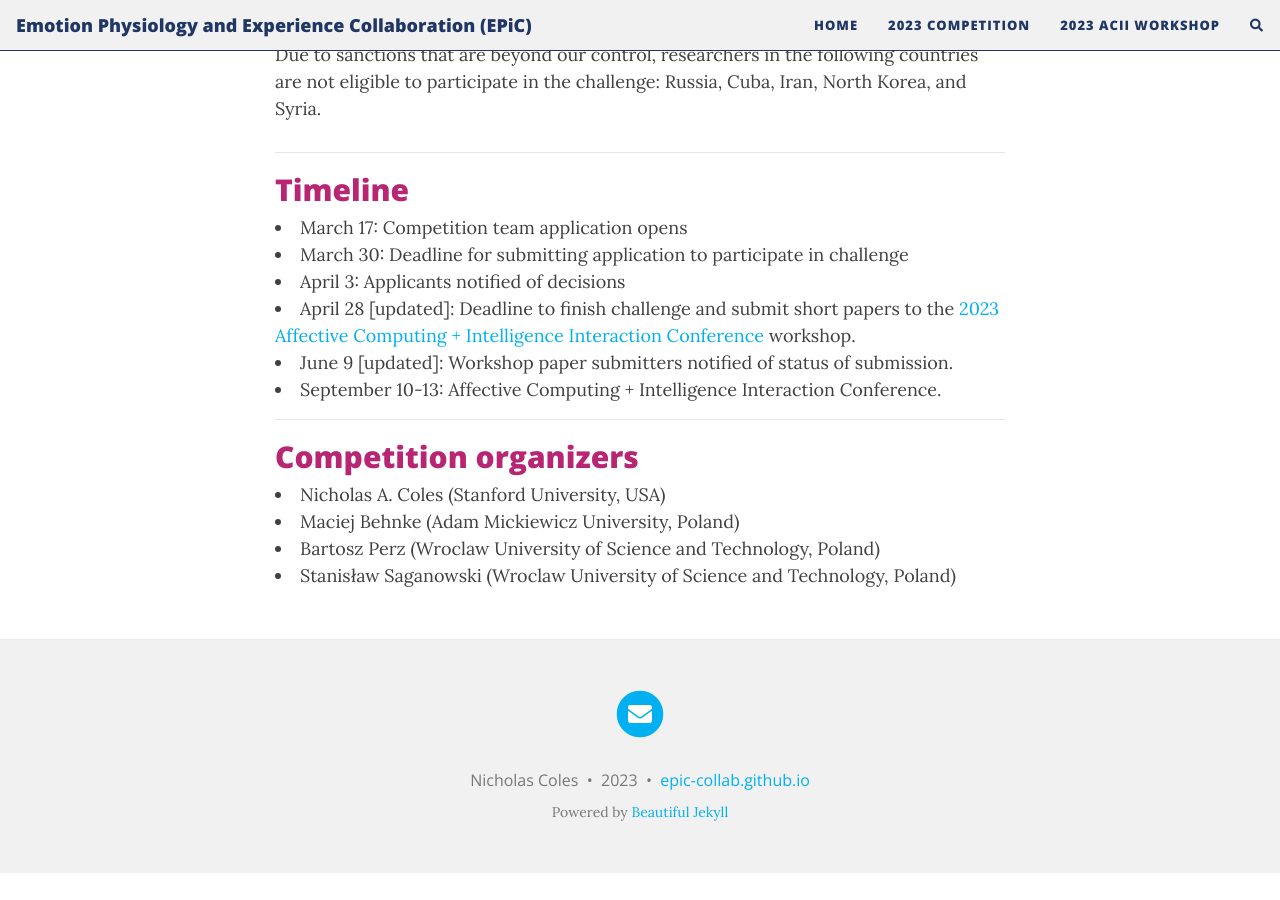
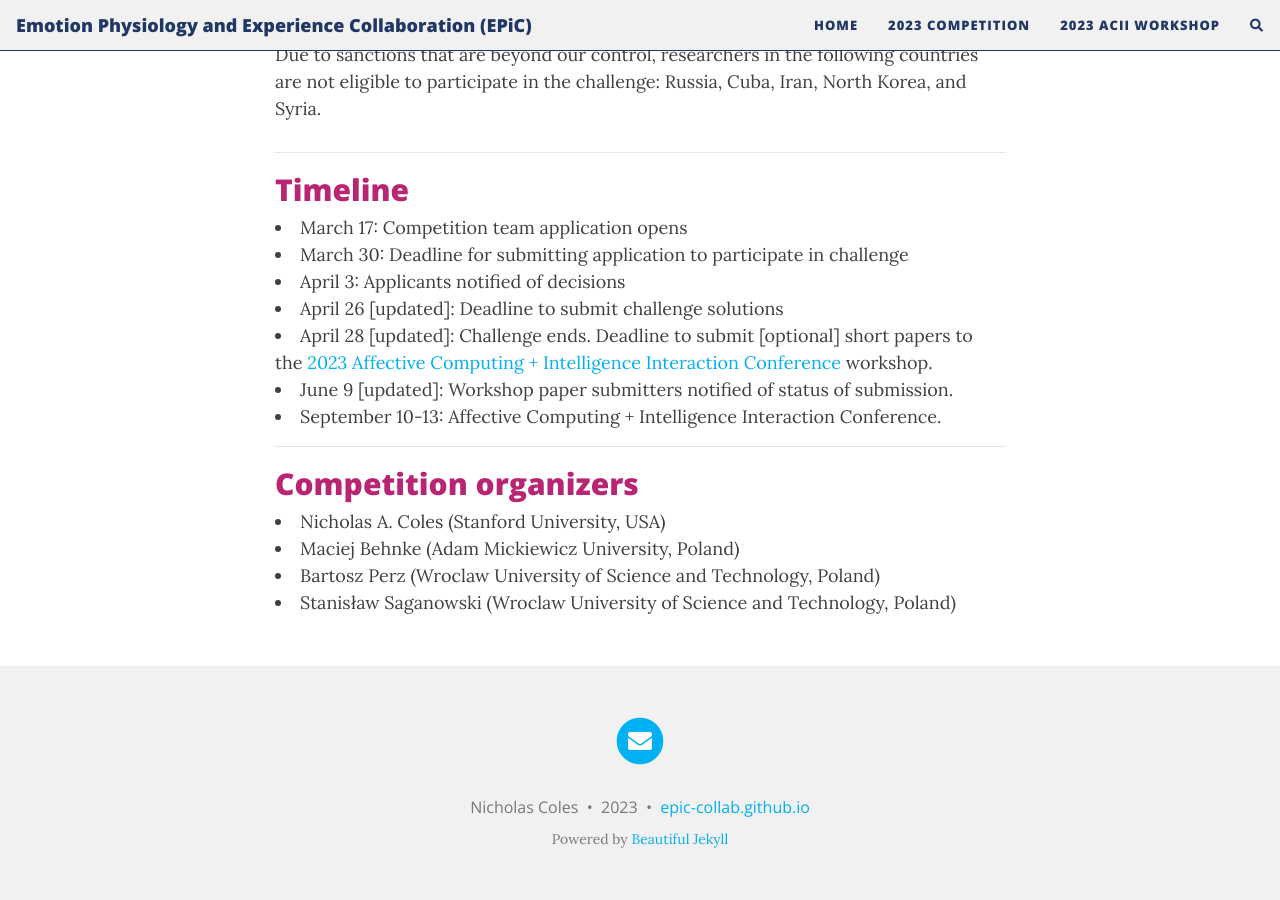
Before and after one commit to epic-collab/epic-collab.github.io, a Jekyll site: the page built from competition.md, in a window 1280 px wide and 900 px high, scrolled down 1985 px. Built offline with Jekyll 4.4.1, drawn with Linux system fonts in a browser that asks for light colours; nearby versions of some CDN libraries; comment, search, counter and statistics services are not loaded; before the commit the page ends 2858 px from its top, so only the background shows below that.

Commit message:
Update competition.md
Added new submission deadline

```diff
--- a/competition.md
+++ b/competition.md
@@ -88,7 +88,9 @@
 
 <li>April 3: Applicants notified of decisions</li>
 
-<li>April 28 [updated]: Deadline to finish challenge and submit short papers to the <a href = "https://acii-conf.net/">2023 Affective Computing + Intelligence Interaction Conference</a> workshop.</li>
+<li>April 26 [updated]: Deadline to submit challenge solutions</li>
+
+<li>April 28 [updated]: Challenge ends. Deadline to submit [optional] short papers to the <a href = "https://acii-conf.net/">2023 Affective Computing + Intelligence Interaction Conference</a> workshop.</li>
 
 <li>June 9 [updated]: Workshop paper submitters notified of status of submission.</li>
 
```
